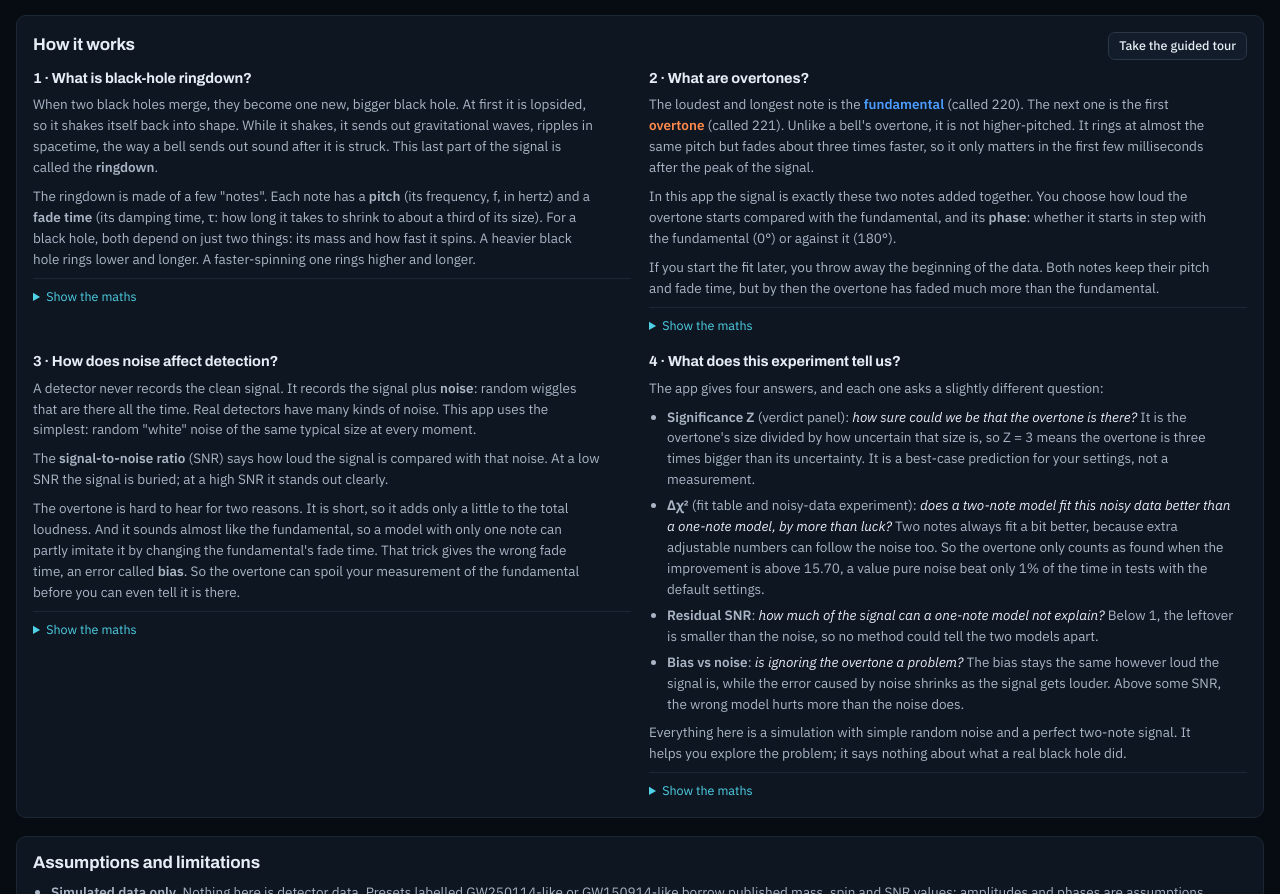
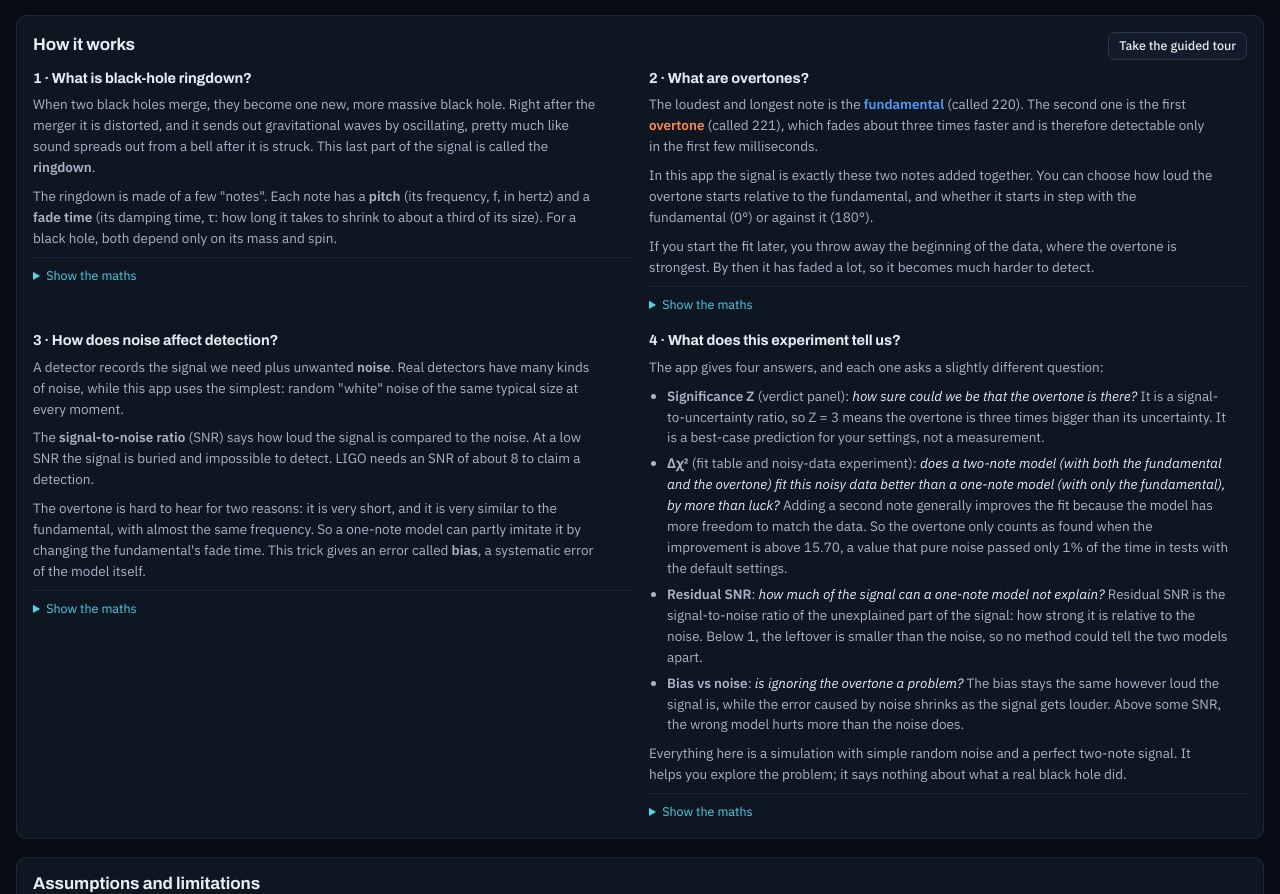
Before and after one commit to leonardoperugia09-cyber/overtone-explorer, a plain HTML site: page index.html in a window 1280 px wide. Shown: the part 2501-3395 px from the top of the page. Drawn offline with Linux system fonts and the light colour scheme.

Commit message:
How it works: author's own wording

```diff
--- a/index.html
+++ b/index.html
@@ -470,8 +470,8 @@ footer { color: var(--muted); font-size: 12px; display: flex; flex-wrap: wrap; j
     <div class="how">
       <article>
         <h3>1 · What is black-hole ringdown?</h3>
-        <p>When two black holes merge, they become one new, bigger black hole. At first it is lopsided, so it shakes itself back into shape. While it shakes, it sends out gravitational waves, ripples in spacetime, the way a bell sends out sound after it is struck. This last part of the signal is called the <b>ringdown</b>.</p>
-        <p>The ringdown is made of a few "notes". Each note has a <b>pitch</b> (its frequency, f, in hertz) and a <b>fade time</b> (its damping time, τ: how long it takes to shrink to about a third of its size). For a black hole, both depend on just two things: its mass and how fast it spins. A heavier black hole rings lower and longer. A faster-spinning one rings higher and longer.</p>
+        <p>When two black holes merge, they become one new, more massive black hole. Right after the merger it is distorted, and it sends out gravitational waves by oscillating, pretty much like sound spreads out from a bell after it is struck. This last part of the signal is called the <b>ringdown</b>.</p>
+        <p>The ringdown is made of a few "notes". Each note has a <b>pitch</b> (its frequency, f, in hertz) and a <b>fade time</b> (its damping time, τ: how long it takes to shrink to about a third of its size). For a black hole, both depend only on its mass and spin.</p>
         <details class="maths"><summary>Show the maths</summary>
           <p>Each note is a damped wave, A is its starting size and φ where it starts in its cycle:</p>
           <p class="eq">h(t) = A · e^(−t/τ) · cos(2πft + φ)</p>
@@ -481,9 +481,9 @@ footer { color: var(--muted); font-size: 12px; display: flex; flex-wrap: wrap; j
       </article>
       <article>
         <h3>2 · What are overtones?</h3>
-        <p>The loudest and longest note is the <b style="color:var(--c220)">fundamental</b> (called 220). The next one is the first <b style="color:var(--c221)">overtone</b> (called 221). Unlike a bell's overtone, it is not higher-pitched. It rings at almost the same pitch but fades about three times faster, so it only matters in the first few milliseconds after the peak of the signal.</p>
-        <p>In this app the signal is exactly these two notes added together. You choose how loud the overtone starts compared with the fundamental, and its <b>phase</b>: whether it starts in step with the fundamental (0°) or against it (180°).</p>
-        <p>If you start the fit later, you throw away the beginning of the data. Both notes keep their pitch and fade time, but by then the overtone has faded much more than the fundamental.</p>
+        <p>The loudest and longest note is the <b style="color:var(--c220)">fundamental</b> (called 220). The second one is the first <b style="color:var(--c221)">overtone</b> (called 221), which fades about three times faster and is therefore detectable only in the first few milliseconds.</p>
+        <p>In this app the signal is exactly these two notes added together. You can choose how loud the overtone starts relative to the fundamental, and whether it starts in step with the fundamental (0°) or against it (180°).</p>
+        <p>If you start the fit later, you throw away the beginning of the data, where the overtone is strongest. By then it has faded a lot, so it becomes much harder to detect.</p>
         <details class="maths"><summary>Show the maths</summary>
           <p>The signal from the peak is the sum of the two notes:</p>
           <p class="eq">h(t) = Σₙ Aₙ e^(−t/τₙ) cos(2πfₙt + φₙ),  n = 220, 221</p>
@@ -492,9 +492,9 @@ footer { color: var(--muted); font-size: 12px; display: flex; flex-wrap: wrap; j
       </article>
       <article>
         <h3>3 · How does noise affect detection?</h3>
-        <p>A detector never records the clean signal. It records the signal plus <b>noise</b>: random wiggles that are there all the time. Real detectors have many kinds of noise. This app uses the simplest: random "white" noise of the same typical size at every moment.</p>
-        <p>The <b>signal-to-noise ratio</b> (SNR) says how loud the signal is compared with that noise. At a low SNR the signal is buried; at a high SNR it stands out clearly.</p>
-        <p>The overtone is hard to hear for two reasons. It is short, so it adds only a little to the total loudness. And it sounds almost like the fundamental, so a model with only one note can partly imitate it by changing the fundamental's fade time. That trick gives the wrong fade time, an error called <b>bias</b>. So the overtone can spoil your measurement of the fundamental before you can even tell it is there.</p>
+        <p>A detector records the signal we need plus unwanted <b>noise</b>. Real detectors have many kinds of noise, while this app uses the simplest: random "white" noise of the same typical size at every moment.</p>
+        <p>The <b>signal-to-noise ratio</b> (SNR) says how loud the signal is compared to the noise. At a low SNR the signal is buried and impossible to detect. LIGO needs an SNR of about 8 to claim a detection.</p>
+        <p>The overtone is hard to hear for two reasons: it is very short, and it is very similar to the fundamental, with almost the same frequency. So a one-note model can partly imitate it by changing the fundamental's fade time. This trick gives an error called <b>bias</b>, a systematic error of the model itself.</p>
         <details class="maths"><summary>Show the maths</summary>
           <p>The noise is Gaussian with σ = 1 per sample (4096 samples per second for 0.1 s), and the signal is scaled so that SNR = √(Σh²)/σ. Ignoring the overtone makes τ₂₂₀ too short when it starts in step (0°) and too long near 180°.</p>
         </details>
@@ -503,9 +503,9 @@ footer { color: var(--muted); font-size: 12px; display: flex; flex-wrap: wrap; j
         <h3>4 · What does this experiment tell us?</h3>
         <p>The app gives four answers, and each one asks a slightly different question:</p>
         <ul>
-          <li><b>Significance Z</b> (verdict panel): <i>how sure could we be that the overtone is there?</i> It is the overtone's size divided by how uncertain that size is, so Z = 3 means the overtone is three times bigger than its uncertainty. It is a best-case prediction for your settings, not a measurement.</li>
-          <li><b>Δχ²</b> (fit table and noisy-data experiment): <i>does a two-note model fit this noisy data better than a one-note model, by more than luck?</i> Two notes always fit a bit better, because extra adjustable numbers can follow the noise too. So the overtone only counts as found when the improvement is above 15.70, a value pure noise beat only 1% of the time in tests with the default settings.</li>
-          <li><b>Residual SNR</b>: <i>how much of the signal can a one-note model not explain?</i> Below 1, the leftover is smaller than the noise, so no method could tell the two models apart.</li>
+          <li><b>Significance Z</b> (verdict panel): <i>how sure could we be that the overtone is there?</i> It is a signal-to-uncertainty ratio, so Z = 3 means the overtone is three times bigger than its uncertainty. It is a best-case prediction for your settings, not a measurement.</li>
+          <li><b>Δχ²</b> (fit table and noisy-data experiment): <i>does a two-note model (with both the fundamental and the overtone) fit this noisy data better than a one-note model (with only the fundamental), by more than luck?</i> Adding a second note generally improves the fit because the model has more freedom to match the data. So the overtone only counts as found when the improvement is above 15.70, a value that pure noise passed only 1% of the time in tests with the default settings.</li>
+          <li><b>Residual SNR</b>: <i>how much of the signal can a one-note model not explain?</i> Residual SNR is the signal-to-noise ratio of the unexplained part of the signal: how strong it is relative to the noise. Below 1, the leftover is smaller than the noise, so no method could tell the two models apart.</li>
           <li><b>Bias vs noise</b>: <i>is ignoring the overtone a problem?</i> The bias stays the same however loud the signal is, while the error caused by noise shrinks as the signal gets louder. Above some SNR, the wrong model hurts more than the noise does.</li>
         </ul>
         <p>Everything here is a simulation with simple random noise and a perfect two-note signal. It helps you explore the problem; it says nothing about what a real black hole did.</p>
```
